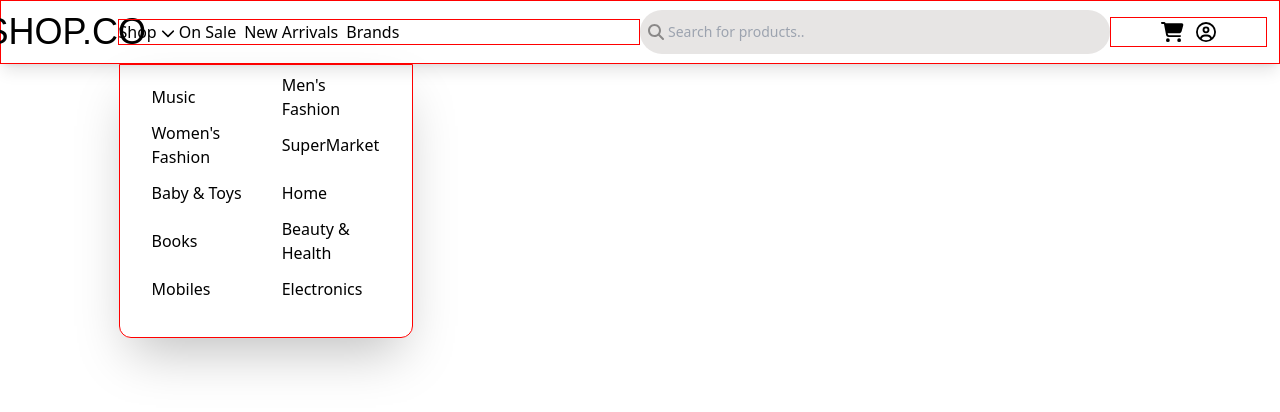
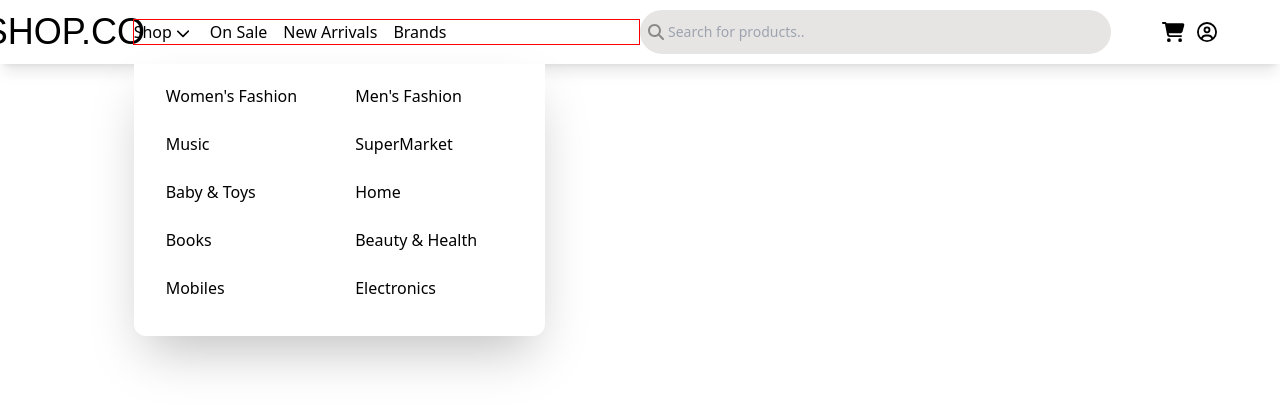
Before and after one commit to Ahmedsultan09/shop-co, a Next.js app: page / in a window 1280 px wide. Shown: the top 412 px of the page. Built offline with nearby package versions, Linux system fonts and the light colour scheme; a web font is replaced by a local one.

Commit message:
adding drop down menu to navbar

```diff
--- a/layout/header/drop-down-menu.js
+++ b/layout/header/drop-down-menu.js
@@ -5,13 +5,13 @@ import Link from "next/link";
 function DropDownMenu() {
   return (
     <div
-      className={`${classes.dropDown}  absolute flex flex-row flex-wrap w-1/2 left-0 top-11 box-content p-4 h-60 rounded-b-xl shadow-2xl z-10`}
+      className={`${classes.dropDown}  absolute flex flex-row flex-wrap w-3/4 left-0 top-11 box-content p-4 h-60 rounded-b-xl shadow-2xl  bg-white`}
     >
       <Link
-        href="/categories/music"
+        href="/categories/women's-fashion"
         className="w-1/2 h-6 p-4 flex justify-start items-center hover:bg-slate-100 rounded-md transition-all"
       >
-        Music
+        Women's Fashion
       </Link>
       <Link
         href="/categories/men's-fashion"
@@ -20,10 +20,10 @@ function DropDownMenu() {
         Men's Fashion
       </Link>
       <Link
-        href="/categories/women's-fashion"
+        href="/categories/music"
         className="w-1/2 h-6 p-4 flex justify-start items-center hover:bg-slate-100 rounded-md transition-all"
       >
-        Women's Fashion
+        Music
       </Link>
       <Link
         href="/categories/supermarket"
--- a/layout/header/nav.js
+++ b/layout/header/nav.js
@@ -17,6 +17,9 @@ const Noto = noto({
   subsets: ["latin"],
 });
 function Nav() {
+  function handleShopButton(e) {
+    e.classList.add(".a");
+  }
   return (
     <nav
       className={`${classes.nav} w-screen h-16 p-3 flex items-center justify-around shadow-lg`}
@@ -30,15 +33,15 @@ function Nav() {
           SHOP.CO
         </Link>
         <div
-          className={`${classes.categories} flex flex-row justify-start items-center w-5/6 h-full relative`}
+          className={`${classes.categories} flex flex-row justify-start items-center w-5/6 h-full relative ml-4`}
         >
-          <div>
-            Shop
-            <ArrowDown />
-          </div>
-          <ul className="flex flex-row justify-center items-center gap-2">
+          <ul className="flex flex-row justify-center items-center gap-4">
+            <li onClick={handleShopButton}>
+              Shop
+              <ArrowDown />
+            </li>
+            <DropDownMenu />
             <Link href="/on-sale">On Sale</Link>
-            <DropDownMenu />
 
             <Link href="/new-arrivals">New Arrivals</Link>
             <Link href="/brands">Brands</Link>
--- a/layout/header/nav.module.css
+++ b/layout/header/nav.module.css
@@ -1,6 +1,6 @@
-.nav {
+/* .nav {
   border: 1px solid red;
-}
+} */
 
 /* .logo {
   font-family: "Noto Naskh Arabic", serif;
@@ -14,11 +14,11 @@
 /* .search {
   border: 1px solid red;
 } */
-
+/*
 .cart {
   border: 1px solid red;
-}
+} */
 
 .dropDown {
-  border: 1px solid red;
+  z-index: 1;
 }
```
Also changed, not shown: data/productsData.json (added, +7 -0 lines), layout/header/drop-down-menu.module.css (added, +7 -0 lines).
